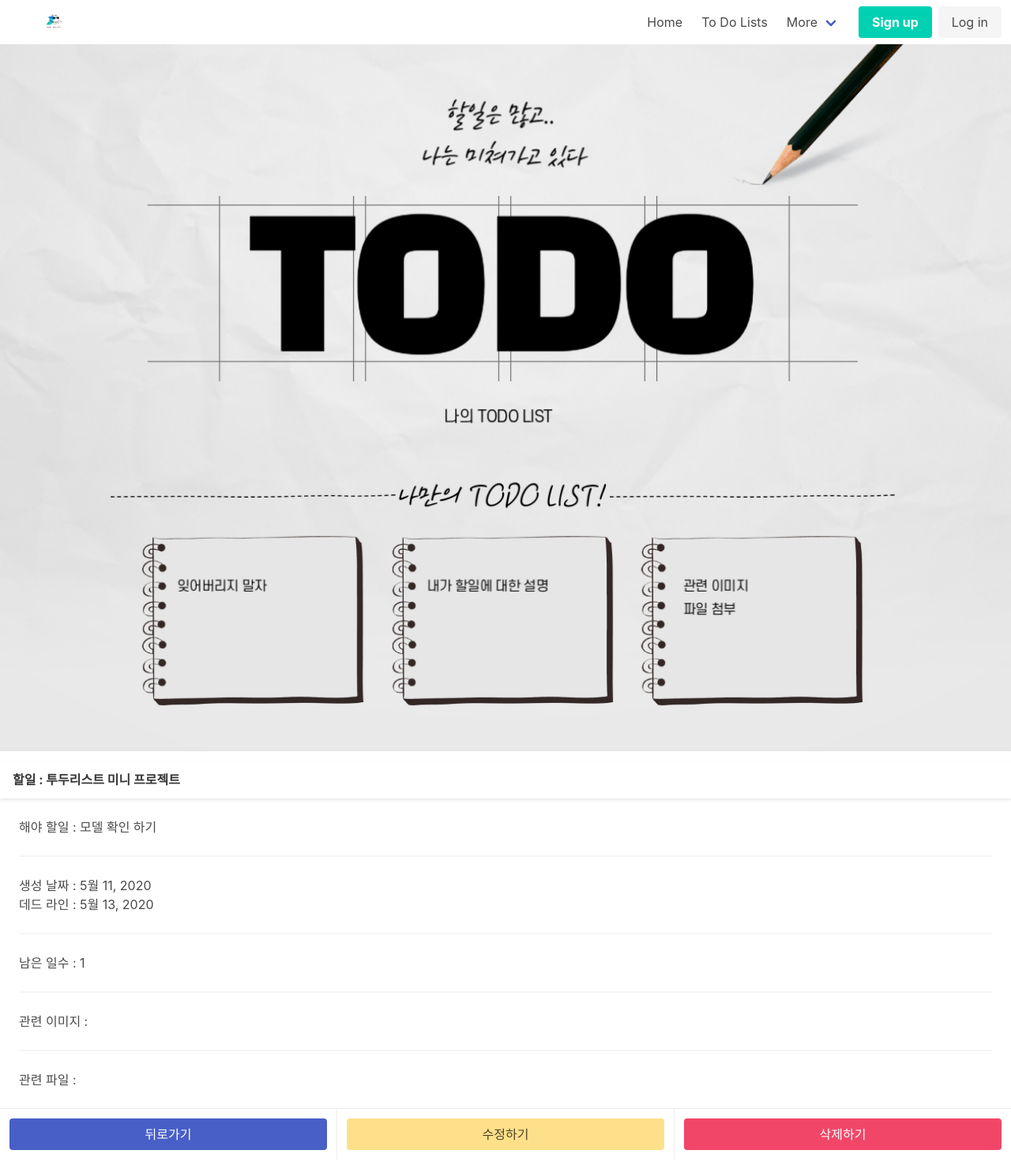
After one commit to djangojeng-e/mini_projects, a Django app: page /detail/1/ in a window 1280 px wide. The commit adds this page. Shown: the whole page at 79% size. Run offline with Django 3.2, Linux system fonts and the light colour scheme; data comes from the database, SQL or seed files in the repository; style sheets or scripts are compiled from the project's sources.

Commit message:
TodoList - detail page has been constructed using  DetailView

```diff
--- /dev/null
+++ b/todolist/templates/todo/todolist_detail.html
@@ -0,0 +1,54 @@
+{% extends 'base.html' %}
+
+{% block title %}할일 정보{% endblock %}
+
+{% block content %}
+
+
+
+<div class="columns">
+
+
+    <div class="card column">
+        <header class="card-header">
+          <p class="card-header-title">
+            할일 : {{ todolist.name }}
+          </p>
+          <a href="#" class="card-header-icon" aria-label="more options">
+            <span class="icon">
+              <i class="fas fa-angle-down" aria-hidden="true"></i>
+            </span>
+          </a>
+        </header>
+        <div class="card-content">
+          <div class="content">
+            해야 할일 : {{ todolist.description }}
+            <br>
+            <hr>
+            생성 날짜 : {{ todolist.date_created }}
+            <br>
+            데드 라인 : {{ todolist.date_deadline }}
+            <hr>
+            남은 일수 : {{ todolist.remaining_days }}
+            <hr>
+            관련 이미지 :
+            {% for image in todolist_images_set.all %}
+            <img src="{{ image.url }}">
+            {% endfor %}
+            <hr>
+            관련 파일 :
+            {% for file in todolist_files_set.all %}
+            <a href="#">{{ file }}</a>
+            {% endfor %}
+          </div>
+        </div>
+        <footer class="card-footer">
+          <a href="{% url 'todo:todolist' %}" class="card-footer-item"><button class="button is-link is-fullwidth">뒤로가기</button></a>
+          <a href="#" class="card-footer-item"><button class="button is-warning is-fullwidth">수정하기</button></a>
+          <a href="#" class="card-footer-item"><button class="button is-danger is-fullwidth">삭제하기</button></a>
+        </footer>
+      </div>
+
+
+
+{% endblock content %}
--- a/todolist/templates/todo/todolist_list.html
+++ b/todolist/templates/todo/todolist_list.html
@@ -32,7 +32,7 @@
       </div>
     </div>
     <footer class="card-footer">
-      <a href="#" class="card-footer-item"><button class="button is-primary is-fullwidth">더보기</button></a>
+      <a href="/detail/{{ todo.id }}" class="card-footer-item"><button class="button is-primary is-fullwidth">더보기</button></a>
       <a href="#" class="card-footer-item"><button class="button is-warning is-fullwidth">수정하기</button></a>
       <a href="#" class="card-footer-item"><button class="button is-danger is-fullwidth">삭제하기</button></a>
     </footer>
--- a/todolist/todo/urls.py
+++ b/todolist/todo/urls.py
@@ -1,9 +1,10 @@
 from django.contrib import admin
 from django.urls import path
-from .views import IndexView
+from .views import IndexView, DetailView
 
 app_name = 'todo'
 
 urlpatterns = [
     path('', IndexView.as_view(), name='todolist'),
+    path('detail/<int:pk>/', DetailView.as_view(), name="todolist_detail"),
 ]
--- a/todolist/todo/views.py
+++ b/todolist/todo/views.py
@@ -11,3 +11,11 @@ class IndexView(generic.ListView):
 
     def get_queryset(self):
         return TodoList.objects.all()
+
+
+class DetailView(generic.DetailView):
+    model = TodoList
+    context_object_name = 'todolist'
+
+    def get_queryset(self):
+        return TodoList.objects.all()
```
